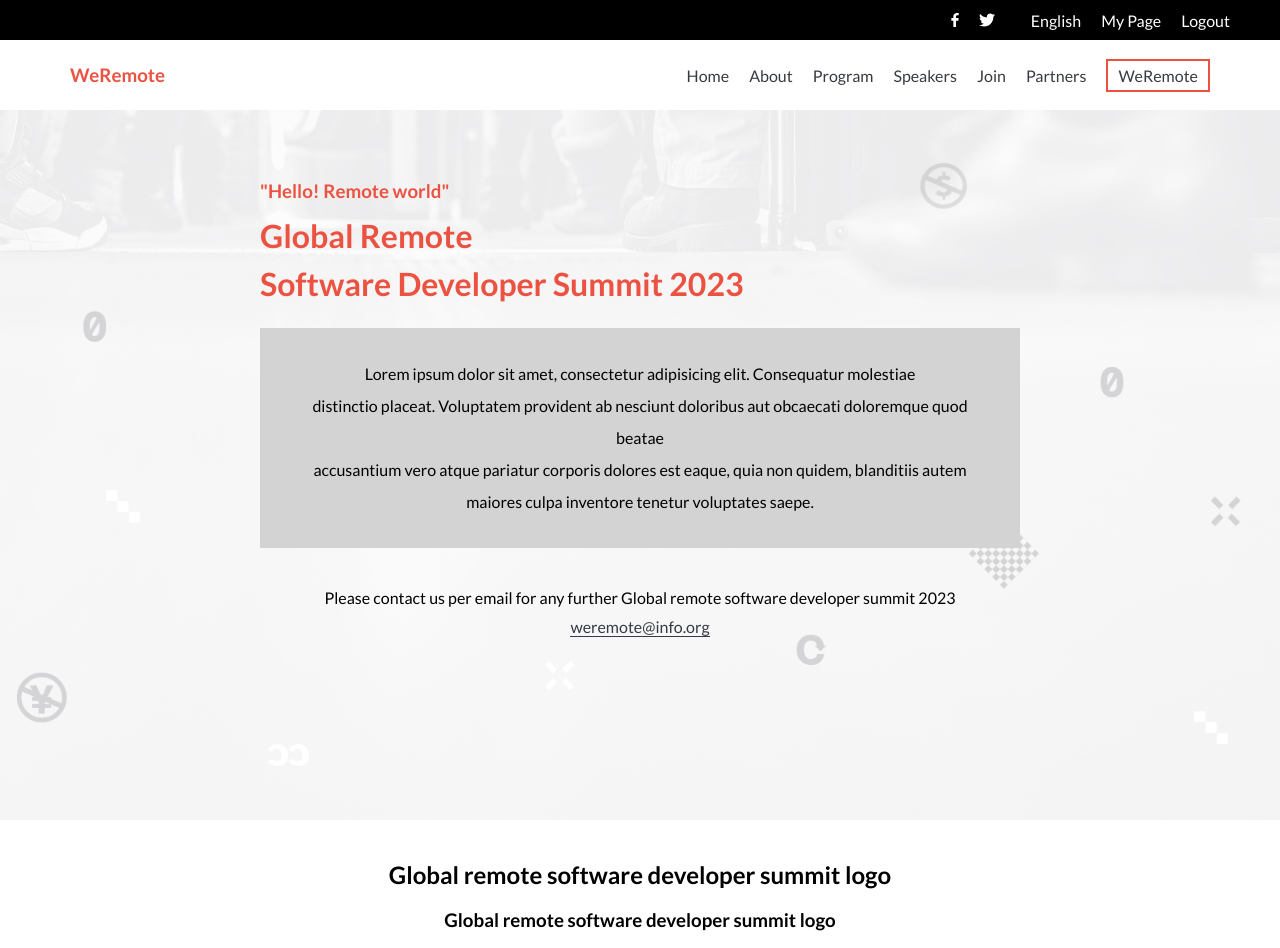
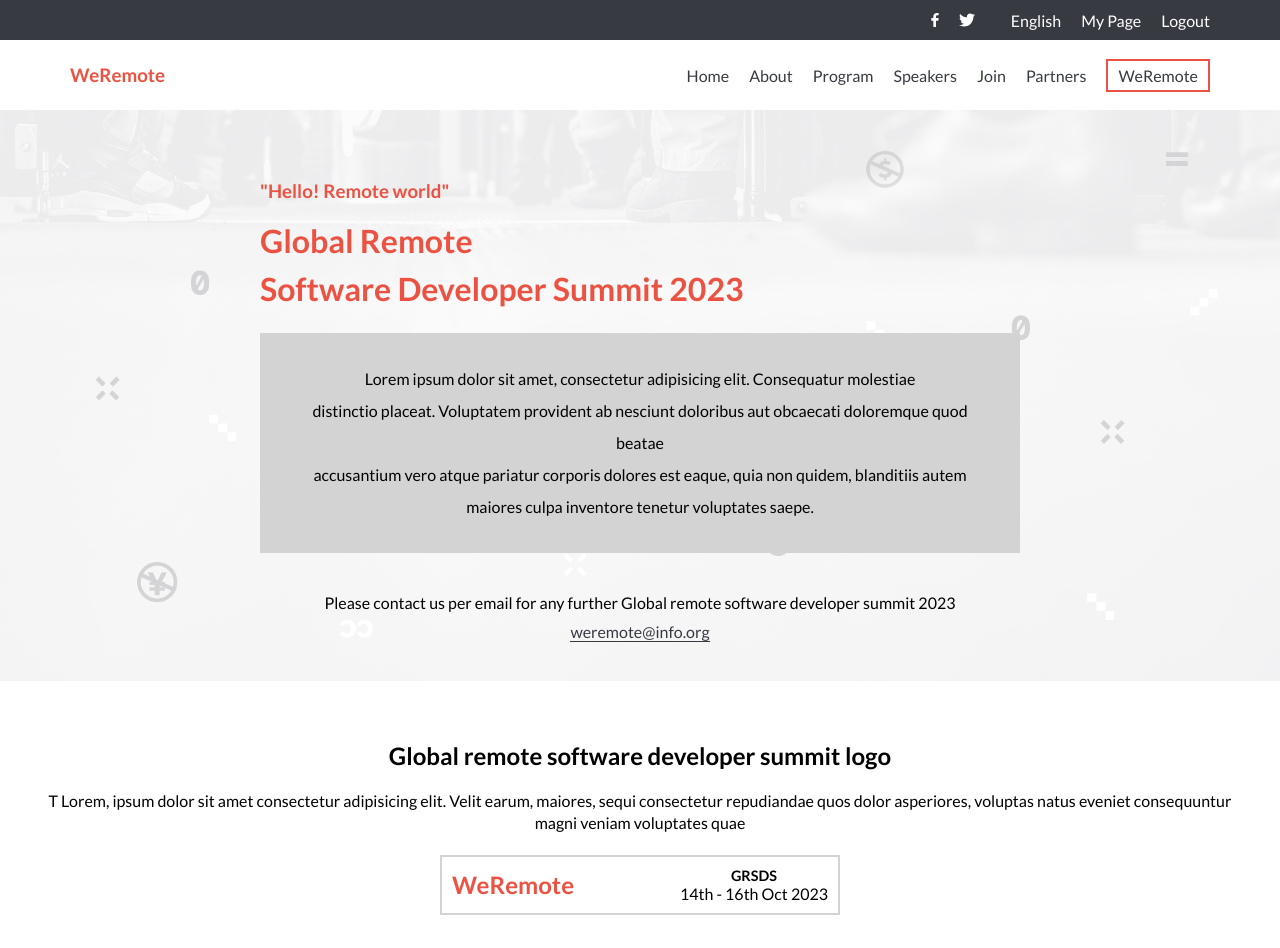
Before and after one commit to musangamfure/capstone-project-module1, a website: page about.html in a window 1280 px wide. Shown: the top 948 px of the page. Drawn offline with Linux system fonts and the light colour scheme.

Commit message:
Update HTML and CSS files

```diff
--- a/about.html
+++ b/about.html
@@ -36,7 +36,6 @@
       referrerpolicy="no-referrer"
     />
 
-    <link rel="stylesheet" href="css/about.css" />
     <link rel="stylesheet" href="style.css" />
     <title>Global Remote Developer Summit</title>
   </head>
@@ -121,20 +120,15 @@
           <h2 class="decide__container-title">
             Global remote software developer summit logo
           </h2>
-          <h3 class="decide__container-sub-title">
-            Global remote software developer summit logo
-          </h3>
           <p class="decide__container-body">
             T Lorem, ipsum dolor sit amet consectetur adipisicing elit. Velit
             earum, maiores, sequi consectetur repudiandae quos dolor asperiores,
             voluptas natus eveniet consequuntur magni veniam voluptates quae
           </p>
           <div class="decide__container-container">
-            <h3 class="logo">WeRemote</h3>
+            <h3 class="about-logo">WeRemote</h3>
             <div class="decide__container-container-details">
-              <h2 class="decide__container-container-details-text">
-                Global remote software developer summit
-              </h2>
+              <h2 class="decide__container-container-details-text">GRSDS</h2>
               <p class="decide__container-container-details-body">
                 14th - 16th Oct 2023
               </p>
@@ -199,6 +193,6 @@
         <p class="reserve">All rights reserved.</p>
       </div>
     </footer>
-    <script src="../app/about.js"></script>
+    <script src="../app/app.js"></script>
   </body>
 </html>
--- a/style.css
+++ b/style.css
@@ -109,10 +109,7 @@ header {
   background-size: cover;
   background-repeat: no-repeat;
   background-color: var(--gray-color);
-
-  /* min-height: 100vh; */
   padding: 20px;
-  min-height: 90vh;
 }
 
 .lower-nav__hamburger {
@@ -145,20 +142,24 @@ header {
 }
 
 .about__hero-heading {
-  font-size: 2rem;
+  font-size: 1.5rem;
   font-weight: bold;
   text-transform: capitalize;
   line-height: 1.5;
   color: var(--orange-color);
   background-size: contain;
   margin-bottom: 10px;
-  margin-top: 10px;
+  margin-top: 15px;
   text-align: center;
 }
 
 .about__hero-body {
   background-color: var(--gray-color);
   text-align: center;
+  margin: 15px 0;
+  background-color: var(--gray-color);
+  padding: 30px;
+  line-height: 1.5;
 }
 
 .hero__heading {
@@ -248,6 +249,15 @@ header {
 
 .decide__container-body {
   line-height: 1.4;
+}
+
+.decide__container-title {
+  margin-bottom: 15px;
+}
+
+.about-logo {
+  color: #ec5242;
+  font-size: 1.5rem;
 }
 
 .program__card:hover {
@@ -556,7 +566,7 @@ button:hover {
 
   .top-nav {
     display: block;
-    background-color: var(--black-color);
+    background-color: var(--lightGray-color);
     width: 100%;
   }
 
@@ -564,9 +574,10 @@ button:hover {
     display: flex;
     justify-content: flex-end;
     height: 40px;
-    padding: 5px 50px;
+    padding: 5px 30px;
     width: 100%;
-    margin-right: 20px;
+    max-width: 1200px;
+    margin: 0 auto;
   }
 
   .top-nav__menu {
```
